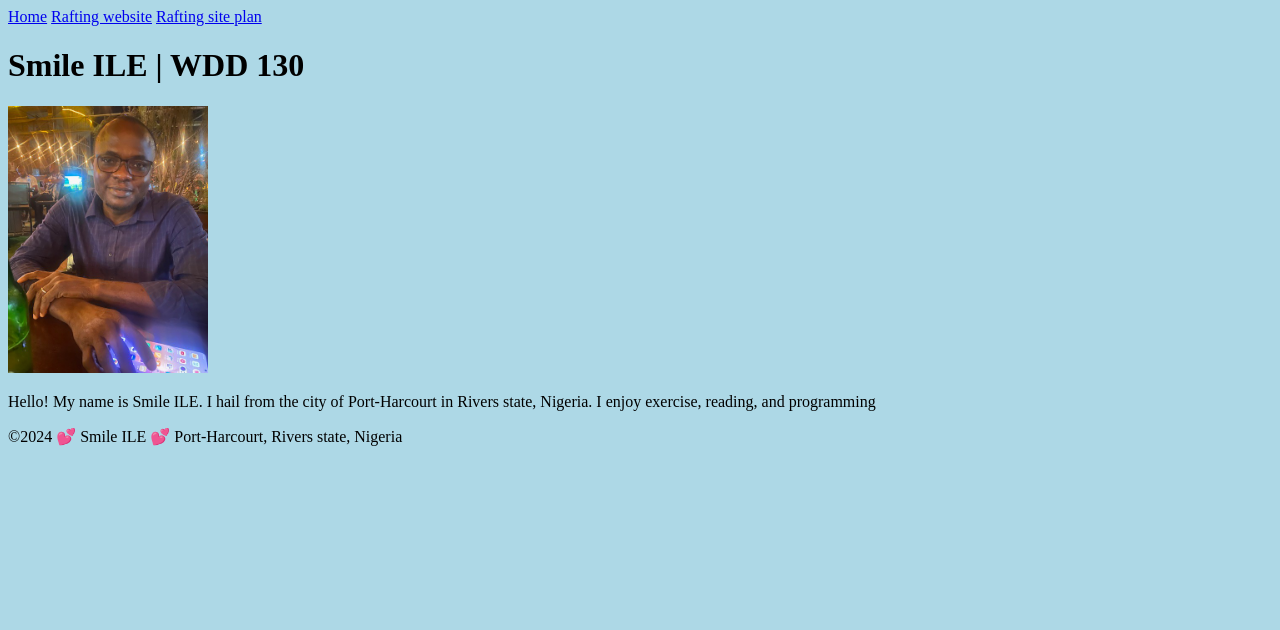
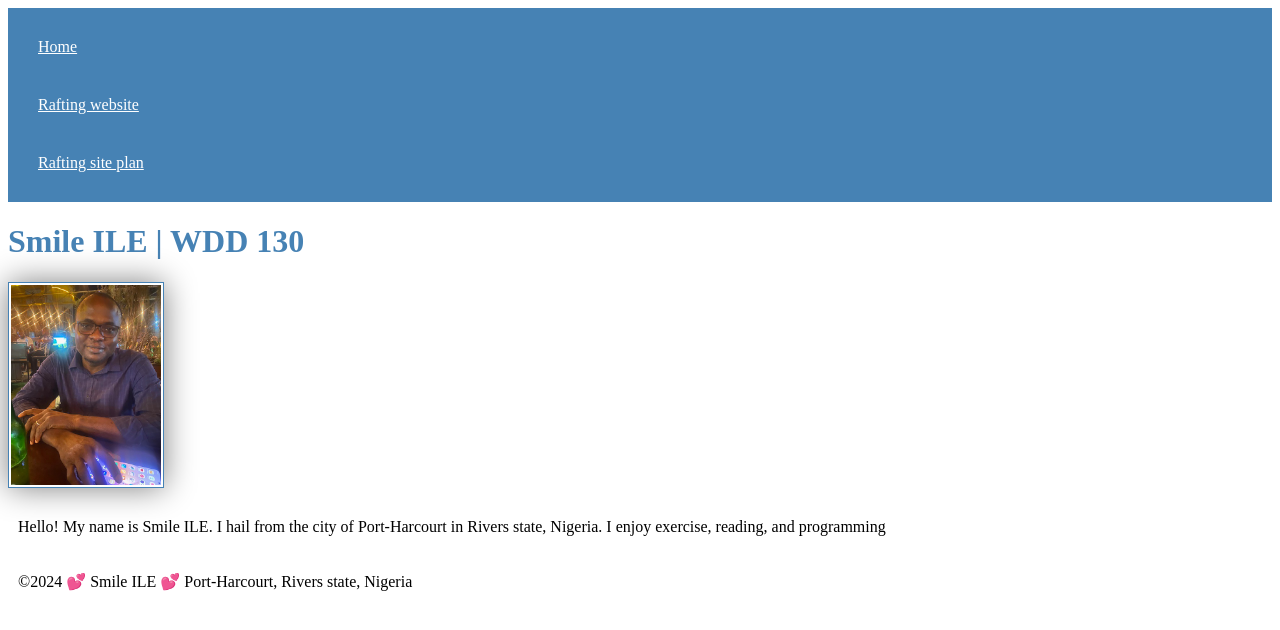
Before and after one commit to smile-wiz/wdd130, a plain HTML site: page index.html in a window 1280 px wide. Drawn offline with Linux system fonts and the light colour scheme.

Commit message:
modified code

```diff
--- a/styles/style.css
+++ b/styles/style.css
@@ -1,7 +1,26 @@
-p {
-  color: black;
+nav{
+  background-color:steelblue;
+  padding:10px;
 }
 
-body{
-  background-color:lightblue;
+nav a{
+  color:white;
+  display:block;
+  padding:20px;
 }
+
+h1{
+  color:steelblue;
+}
+
+img{
+  width:150px;
+  height:auto;
+  border:1px solid steelblue;
+  padding:2px;
+  box-shadow:0 0 30px gray;
+}
+
+p{
+  padding:10px;
+}
```
